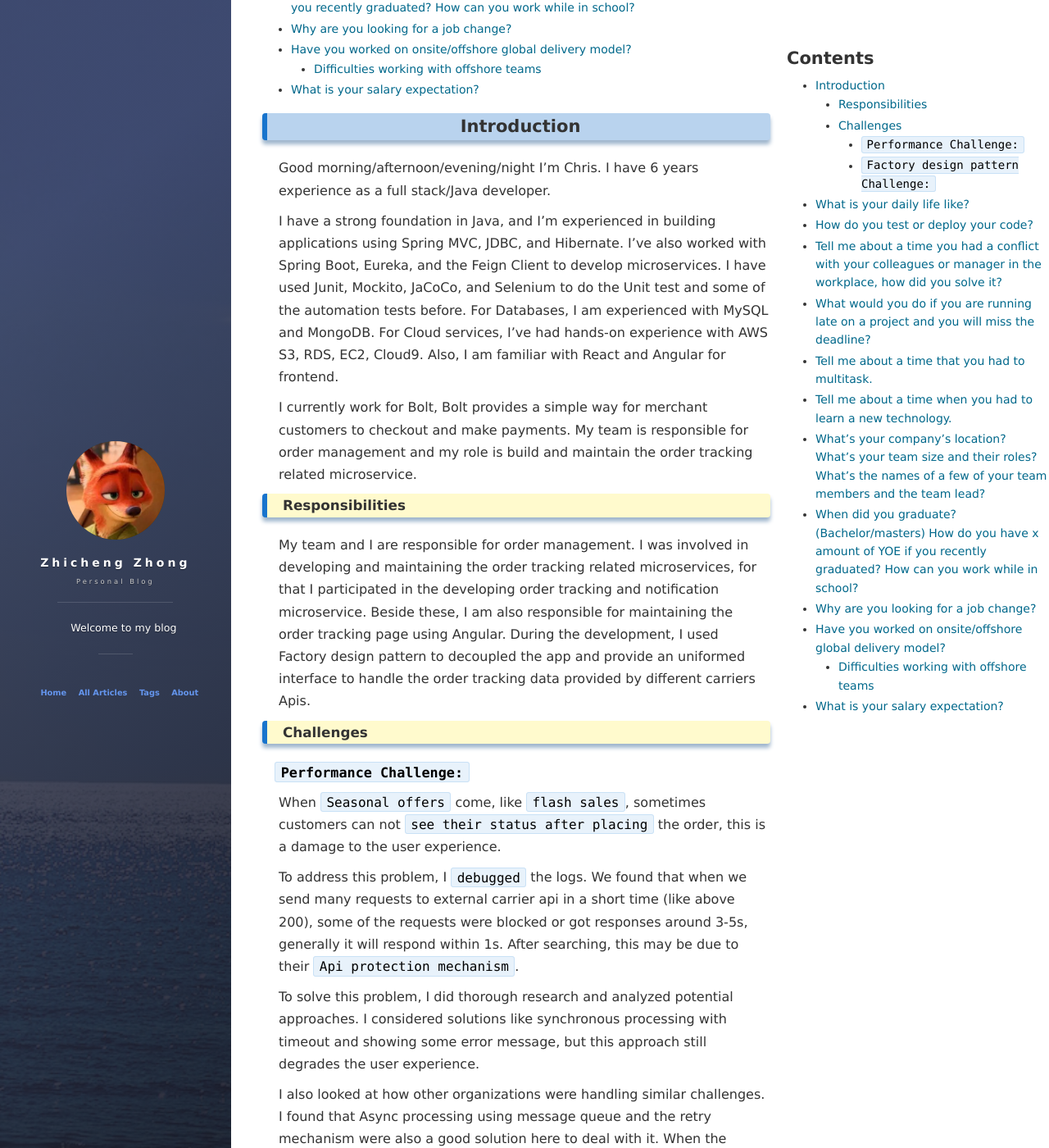
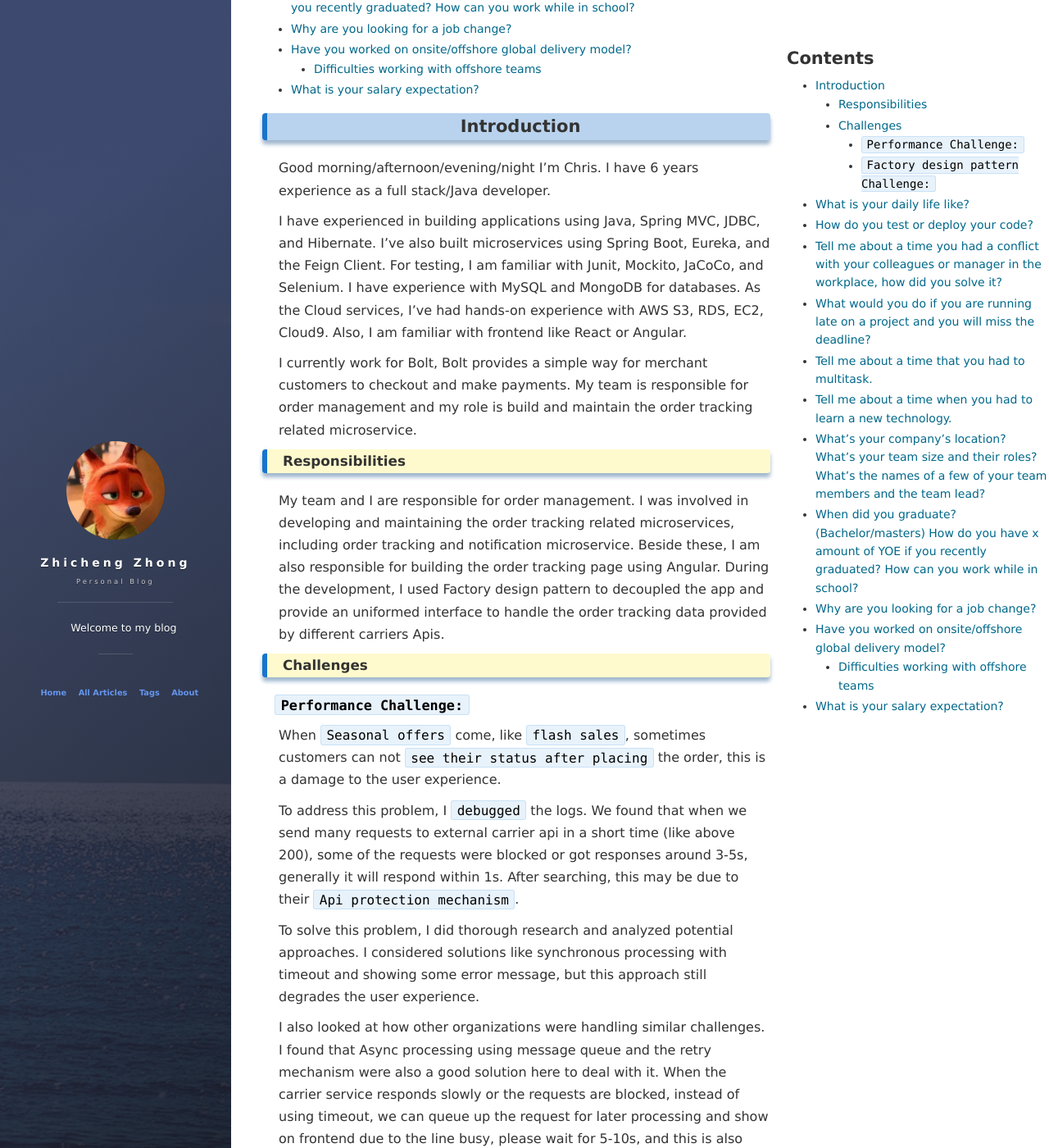
Before and after one commit to ChrisZZhong/chriszzhong.github.io, a Jekyll site: the page built from _posts/2022-09-10-script.md, in a window 1280 px wide and 1400 px high, scrolled down 563 px. Shown: the whole window at 82% size. Built offline with Jekyll 4.4.1, drawn with Linux system fonts in a browser that asks for light colours; nearby versions of some CDN libraries; comment, search, counter and statistics services are not loaded.

Commit message:
update daily english

```diff
--- a/_posts/2022-09-10-script.md
+++ b/_posts/2022-09-10-script.md
@@ -11,16 +11,15 @@ tag: script demo
 Good morning/afternoon/evening/night
 I’m Chris. I have 6 years experience as a full stack/Java developer.
 
-I have a strong foundation in Java, and I'm experienced in building applications using Spring MVC, JDBC, and Hibernate. I've also worked with Spring Boot, Eureka, and the Feign Client to develop microservices. I have used Junit, Mockito, JaCoCo, and Selenium to do the Unit test and some of the automation tests before.
-For Databases, I am experienced with MySQL and MongoDB.
-For Cloud services, I've had hands-on experience with AWS S3, RDS, EC2, Cloud9.
-Also, I am familiar with React and Angular for frontend.
+I have experienced in building applications using Java, Spring MVC, JDBC, and Hibernate. I've also built microservices using Spring Boot, Eureka, and the Feign Client. For testing, I am familiar with Junit, Mockito, JaCoCo, and Selenium. I have experience with MySQL and MongoDB for databases.
+As the Cloud services, I've had hands-on experience with AWS S3, RDS, EC2, Cloud9.
+Also, I am familiar with frontend like React or Angular.
 
 I currently work for Bolt, Bolt provides a simple way for merchant customers to checkout and make payments. My team is responsible for order management and my role is build and maintain the order tracking related microservice.
 
 ### Responsibilities
 
-My team and I are responsible for order management. I was involved in developing and maintaining the order tracking related microservices, for that I participated in the developing order tracking and notification microservice. Beside these, I am also responsible for maintaining the order tracking page using Angular. During the development, I used Factory design pattern to decoupled the app and provide an uniformed interface to handle the order tracking data provided by different carriers Apis.
+My team and I are responsible for order management. I was involved in developing and maintaining the order tracking related microservices, including order tracking and notification microservice. Beside these, I am also responsible for building the order tracking page using Angular. During the development, I used Factory design pattern to decoupled the app and provide an uniformed interface to handle the order tracking data provided by different carriers Apis.
 
 ### Challenges
 
```
